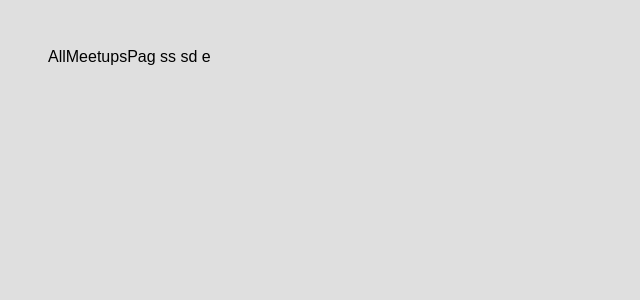
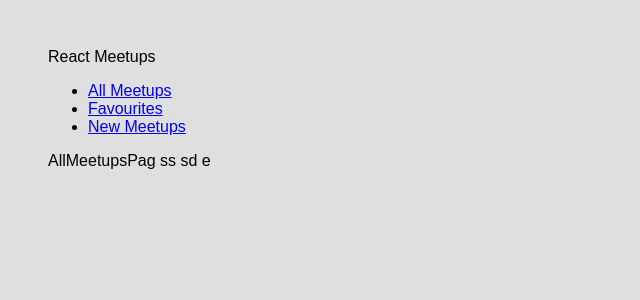
Before and after one commit to tony2tones/react-course, a React (Create React App) app: page / in a window 1280 px wide. Shown: the top 300 px of the page, without its empty margins (0-640 px from the left). Built offline with nearby package versions, Linux system fonts and the light colour scheme.

Commit message:
Fixed router issue and continuing with React course

```diff
--- a/src/App.js
+++ b/src/App.js
@@ -1,8 +1,9 @@
-import { Route, Switch } from "react-router-dom";
+import { BrowserRouter, Route, Switch } from "react-router-dom";
 
 import AllMeetupsPage from "./pages/AllMeetups";
 import NewMeetupsPage from "./pages/NewMeetups";
 import FavouritesPage from "./pages/Favourites";
+import MainNavigation from "./components/layout/MainNavigation";
 
 function App() {
   // localhost: 3000
@@ -11,8 +12,10 @@
 
   return (
     <div>
+      <BrowserRouter>
+      <MainNavigation />
         <Switch>
-        <Route path="/">
+          <Route path="/" exact>
             <AllMeetupsPage />
           </Route>
           <Route path="/new-meetup">
@@ -22,6 +25,7 @@
             <FavouritesPage />
           </Route>
         </Switch>
+      </BrowserRouter>
     </div>
   );
 }
--- /dev/null
+++ b/src/components/layout/MainNavigation.js
@@ -0,0 +1,18 @@
+import { Link } from 'react-router-dom';
+
+function MainNavigation() {
+  return (
+    <header>
+      <div>React Meetups</div>
+      <nav>
+        <ul>
+          <li><Link to='/'>All Meetups</Link></li>
+          <li><Link to='/fav'>Favourites</Link></li>
+          <li><Link to='/new-meetup'>New Meetups</Link></li>
+        </ul>
+      </nav>
+    </header>
+  );
+}
+
+export default MainNavigation;
--- a/src/index.js
+++ b/src/index.js
@@ -1,13 +1,7 @@
 import React from "react";
 import ReactDOM from "react-dom";
-import { BrowserRouter } from "react-router-dom";
 
 import "./index.css";
 import App from "./App";
 
-ReactDOM.render(
-  <BrowserRouter>
-    <App />
-  </BrowserRouter>,
-  document.getElementById("root")
-);
+ReactDOM.render(<App />, document.getElementById("root"));
```
Lines whose indentation alone changed are shown as unchanged.
